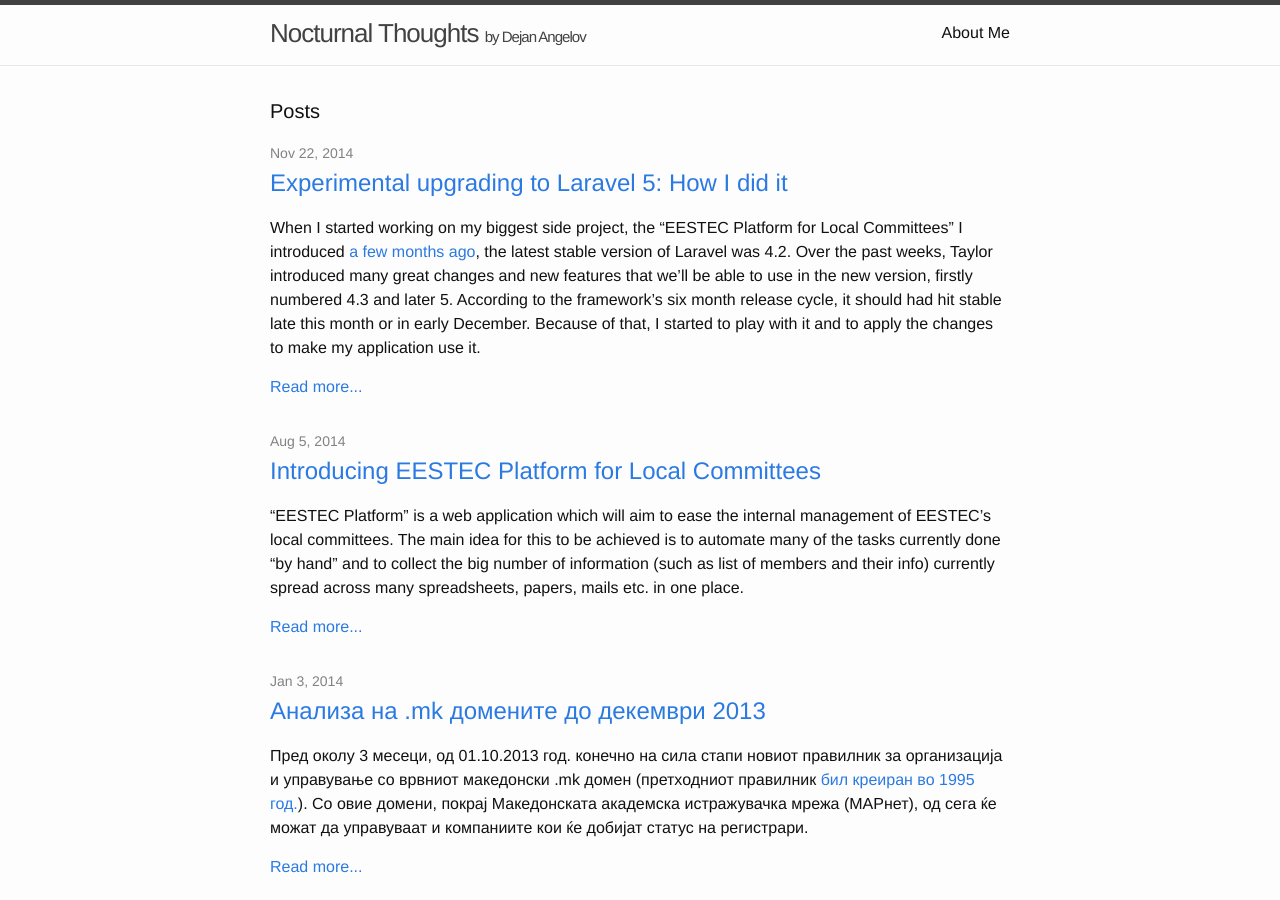
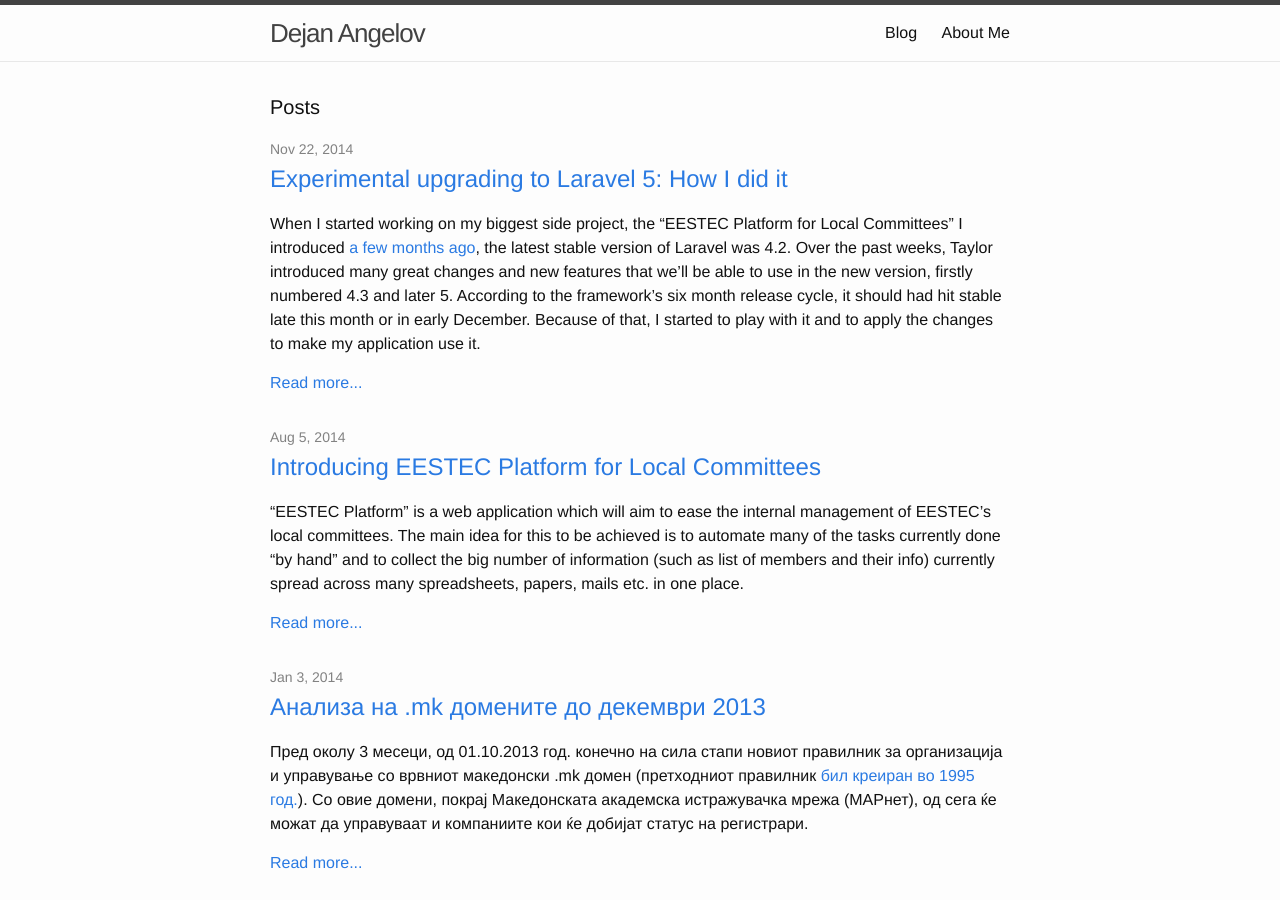
Before and after one commit to angelov/angelov.github.io, a Jekyll site: the page built from index.html, in a window 1280 px wide and 900 px high. Built offline with Jekyll 4.4.1, drawn with Linux system fonts in a browser that asks for light colours.

Commit message:
links in the header

```diff
--- a/_includes/header.html
+++ b/_includes/header.html
@@ -2,7 +2,7 @@
 
   <div class="wrapper">
 
-    <a class="site-title" href="{{ site.baseurl }}/">{{ site.title }} <small><small><small>by {{ site.author }}</small></small></small></a>
+    <a class="site-title" href="{{ site.baseurl }}/">{{ site.author }}</a>
 
     <nav class="site-nav">
       <a href="#" class="menu-icon">
@@ -14,6 +14,7 @@
       </a>
 
       <div class="trigger">
+          <a class="page-link" href="{{ site.baseurl }}/">Blog</a>
         {% for page in site.pages %}
           {% if page.title %}
           <a class="page-link" href="{{ page.url | prepend: site.baseurl }}">{{ page.title }}</a>
```
Also changed, not shown: 1 other file.
